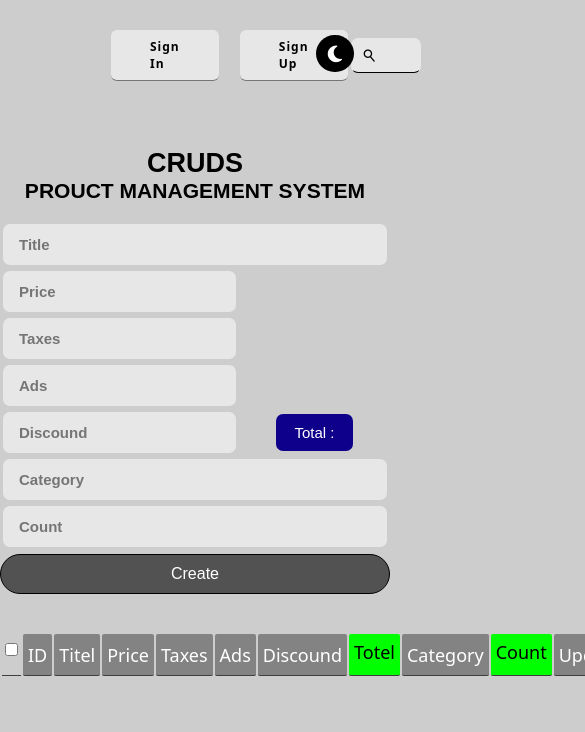
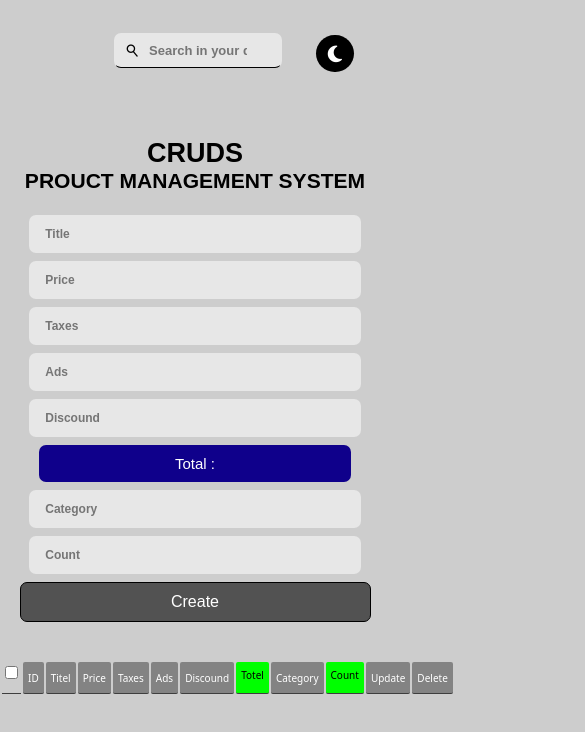
Before and after one commit to MOHAMMED2207/CRUD-opration-sys, a plain HTML site: page index.html in a window 390 px wide. Shown: the top 732 px of the page, 585 px wide, since content can reach past the window. Drawn offline with nearby package versions, Linux system fonts and the light colour scheme.

Commit message:
Update CRUD.css

```diff
--- a/Style/CRUD.css
+++ b/Style/CRUD.css
@@ -7,7 +7,7 @@
 /* dark */
 :root {
   --firist-background-color: linear-gradient(
-    140deg,
+    360deg,
     #161616,
     #0a0a0a,
     #080808,
@@ -102,14 +102,13 @@ body {
   border-radius: 6px;
   background-color: var(--background__inpute_search);
   color: var(--hover-color);
-  font-size: 12px;
+  font-size: 10px;
   font-weight: bold;
   border-bottom: 1px solid #757575;
   font-family: "Montserrat", sans-serif;
   font-family: system-ui;
   outline: none;
-  padding: 8px 39px;
-  letter-spacing: 1px;
+  padding: 6px 26px;
   text-transform: capitalize;
   transition: transform 80ms ease-in;
 }
@@ -164,7 +163,7 @@ input {
 input:focus {
   background-color: var(--backround-input-hover);
   color: var(--color-text-input);
-  transform: scale(1.05);
+  /* transform: scale(1.05); */
   transition: all.2s ease;
 }
 
@@ -242,7 +241,7 @@ nav {
 }
 
 .search_section {
-  width: 22%;
+  width: 33%;
   position: relative;
 }
 
@@ -720,4 +719,109 @@ tbody td button:hover {
   transition: all 0.4s ease;
 }
 
+.elementNumber input {
+  width: 290px;
+}
+
+/* -------------------------------------------------------------------------------- */
 /* 0f008b */
+@media only screen and (max-width: 545px) {
+  input {
+    background: var(--backround-input);
+    border: solid #22222200 1px;
+    outline: none;
+    color: var(--color-text-input);
+    padding: 11px 15px;
+    border-radius: 7px;
+    font-weight: 700;
+    font-size: 12px;
+    margin: 3px 3px;
+  }
+  table button {
+    padding: 9px 0px;
+    margin: 9px 0;
+    outline: none;
+    font-size: x-small;
+    width: 100%;
+    font-weight: 600;
+    color: var(--icon-color);
+    border: 0.1px solid var(--brder-hover-btn);
+    text-transform: capitalize;
+    border-radius: 3px;
+    background: var(--hover-color);
+  }
+  tbody td {
+    color: var(--color-td);
+    border-bottom: solid 1px #3e3e3e;
+    text-transform: capitalize;
+    padding-bottom: 11px;
+    font-size: x-small;
+  }
+  th {
+    font-size: x-small;
+    text-transform: capitalize;
+    border-bottom: solid 1px #3e3e3e;
+    font-weight: 400;
+    background: #0000005c;
+    border-radius: 2px;
+    font-family: system-ui;
+  }
+  .login {
+    display: none;
+  }
+  .search_section {
+    width: 100%;
+    position: relative;
+  }
+  nav {
+    width: 100%;
+    display: flex;
+    justify-content: space-between;
+    flex-wrap: wrap-reverse;
+    padding: 0px 111px;
+    align-items: center;
+  }
+  .error_all {
+    width: 100%;
+    position: relative;
+    display: flex;
+    justify-content: flex-start;
+    align-items: end;
+  }
+  .error_all input {
+    width: 85%;
+    margin: 4px auto;
+  }
+  .elementNumber input {
+    width: 85%;
+    margin: 4px auto;
+  }
+
+  small {
+    background: #0f008b;
+    color: white;
+    height: 37px;
+    display: flex;
+    align-items: center;
+    justify-content: center;
+    font-size: 15px;
+    border-radius: 7px;
+    width: 80%;
+    margin: 4px auto;
+    padding: 0 10px;
+  }
+  .btn-1 {
+    width: 90%;
+    padding: 10px;
+    display: flex;
+    justify-content: center;
+    outline: none;
+    margin: 4px auto;
+    font-size: 16px;
+    color: white;
+    border: 0.1px solid var(--brder-hover-btn);
+    text-transform: capitalize;
+    border-radius: 7px;
+    background: var(--backgrond-big-btn);
+  }
+}
```
